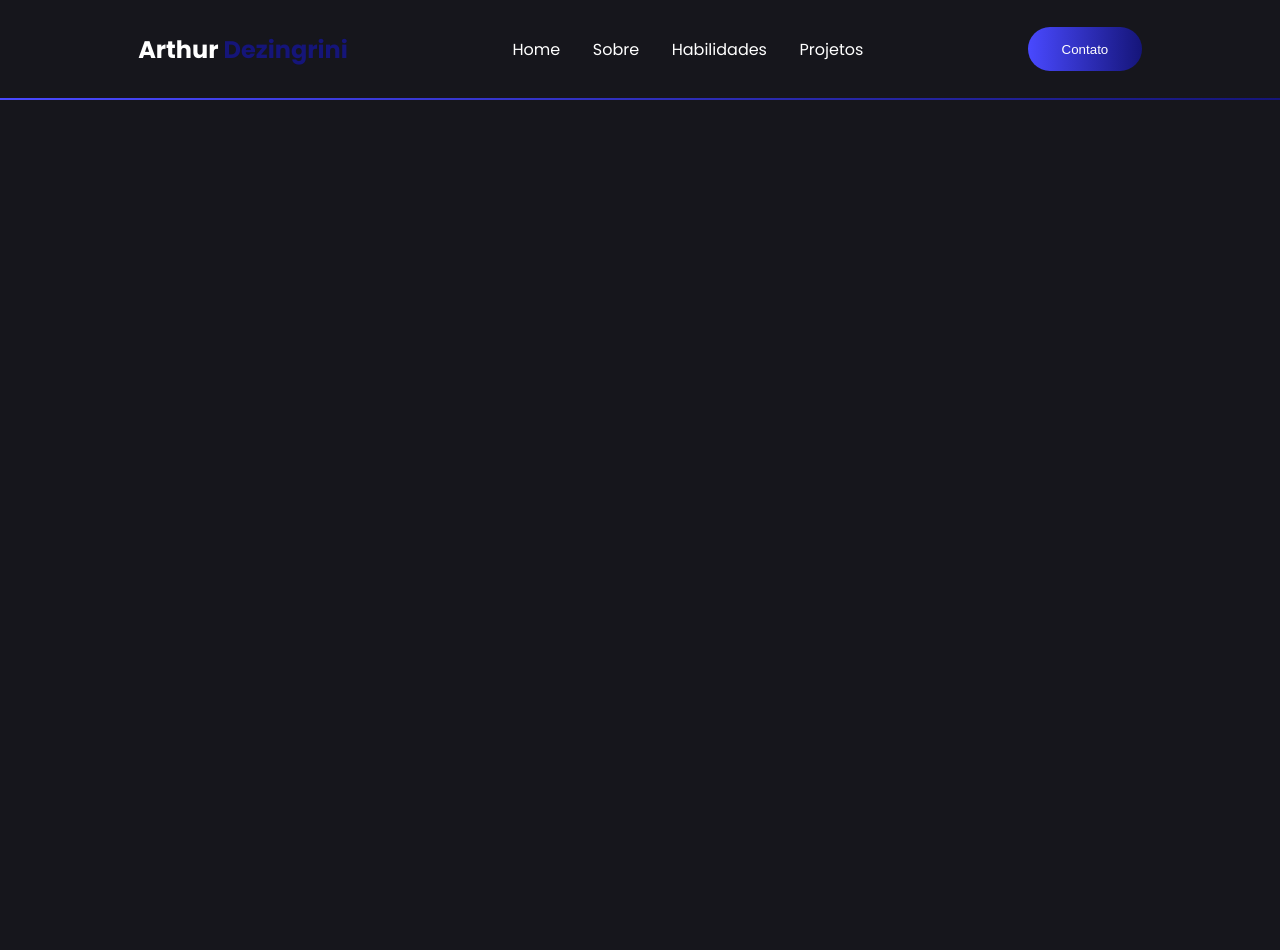
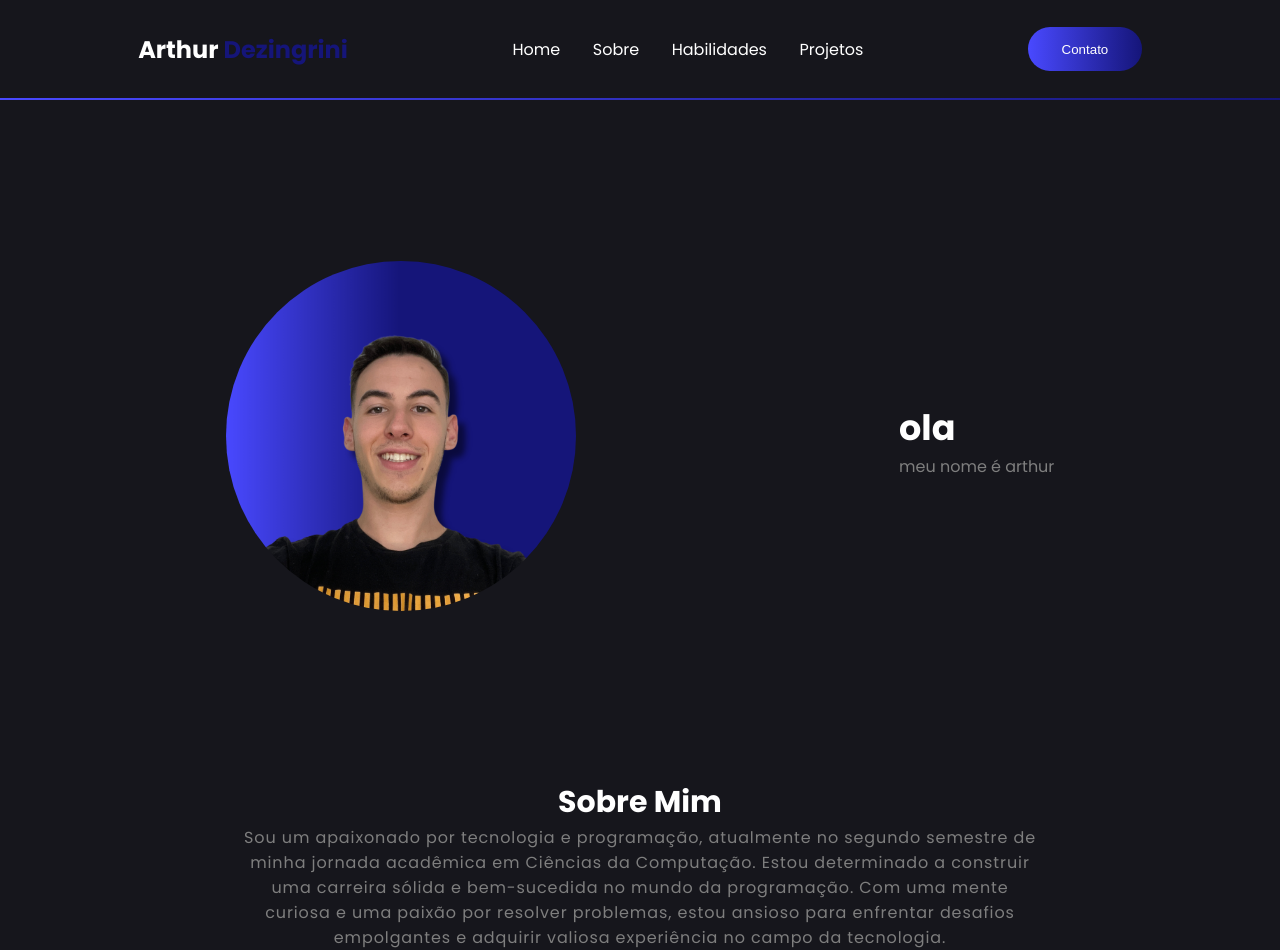
Before and after one commit to Arthur-dezingrini/portfolio, a plain HTML site: page index.html in a window 1280 px wide. Before the commit the page ends 800 px from the top, so only its background shows below. Drawn offline with Linux system fonts and the light colour scheme.

Commit message:
add main

```diff
--- a/index.html
+++ b/index.html
@@ -22,7 +22,26 @@
                 Contato
             </button>
         </div>
+    </header>
 
-    </header>
+    <main>
+        <div class="conteiner">
+            <a href=""><img src="./images/foto.png" alt="Image" class="avatar"></a>
+            <div class="apresentation">
+                <h2>ola</h2>
+                <p>meu nome é arthur</p>
+            </div>
+        </div>
+    </main>
+
+    <section>
+        <div class="conteiner">
+            <div class="sobre">
+                <h2>Sobre Mim</h2>
+                <p>Sou um apaixonado por tecnologia e programação, atualmente no segundo semestre de minha jornada acadêmica em Ciências da Computação. Estou determinado a construir uma carreira sólida e bem-sucedida no mundo da programação. Com uma mente curiosa e uma paixão por resolver problemas, estou ansioso para enfrentar desafios empolgantes e adquirir valiosa experiência no campo da tecnologia.</p>
+            </div>
+        </div>
+    </section>
+
 </body>
 </html>
--- a/style.css
+++ b/style.css
@@ -17,7 +17,11 @@ body {
     display: none !important;
 }
 
-h2, p, li, a {
+p {
+    color: #7e7e7e;
+}
+
+h2, li, a {
     color: #fff;
     text-decoration: none;
 }
@@ -30,6 +34,8 @@ span {
     margin-left: auto;
     margin-right: auto;
     width: 90%;
+    display: flex;
+    flex-wrap: wrap;
 }
 
 header {
@@ -46,11 +52,9 @@ header::after {
 }
 
 header .conteiner {
-    display: flex;
     align-items: center;
     justify-content: space-around;
     padding: 1.7rem 0;
-    flex-wrap: wrap;
 }
 
 header .conteiner .menu {
@@ -75,12 +79,60 @@ header .conteiner button {
     border-radius: 2rem;
     border: none;
     cursor: pointer;
-    background: linear-gradient(90deg, rgb(73, 73, 255) .2%, #151579 100%);
+    background: linear-gradient(90deg, #4949ff .2%, #151579 100%);
     color: white;
     transition: 0.3s;
 }
 
 header .conteiner button:hover {
-    background: linear-gradient(90deg, rgb(52, 52, 177) .2%,rgb(21, 23, 74)) 100%;
+    background: linear-gradient(90deg, #3434b1 .2%, #15174a 100%);
     scale: 1.07;
 }
+
+main {
+    display: flex;
+    justify-content: center;
+    align-items: center;
+    height: 85vh;
+}
+
+main .conteiner {
+    justify-content: space-around;
+    margin: 0 auto;
+}
+
+.avatar {
+    border-radius: 50%;
+    height: 350px;
+    transition: 0.3s;
+}
+
+.avatar:hover {
+    scale: 1.07;
+}
+.apresentation {
+    justify-content: center;
+    display: flex;
+    flex-direction: column;
+}
+
+.apresentation h2 {
+    font-size: 35px;
+}
+
+.sobre {
+    display: flex;
+    flex-direction: column;
+    align-items: center;
+    text-align: center;
+    justify-content: center;
+}
+
+.sobre h2 {
+    font-size: 30px;
+}
+
+.sobre p {
+    width: 70%;
+    letter-spacing: 0.9px;
+}
```
Also changed, not shown: images/foto.png (added).
